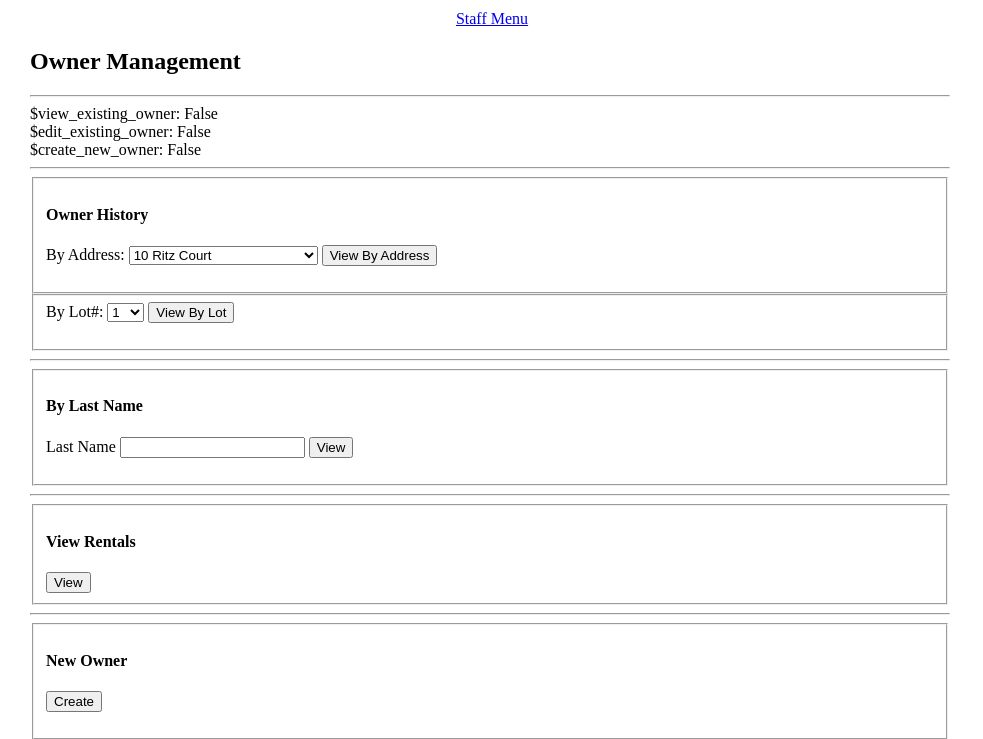
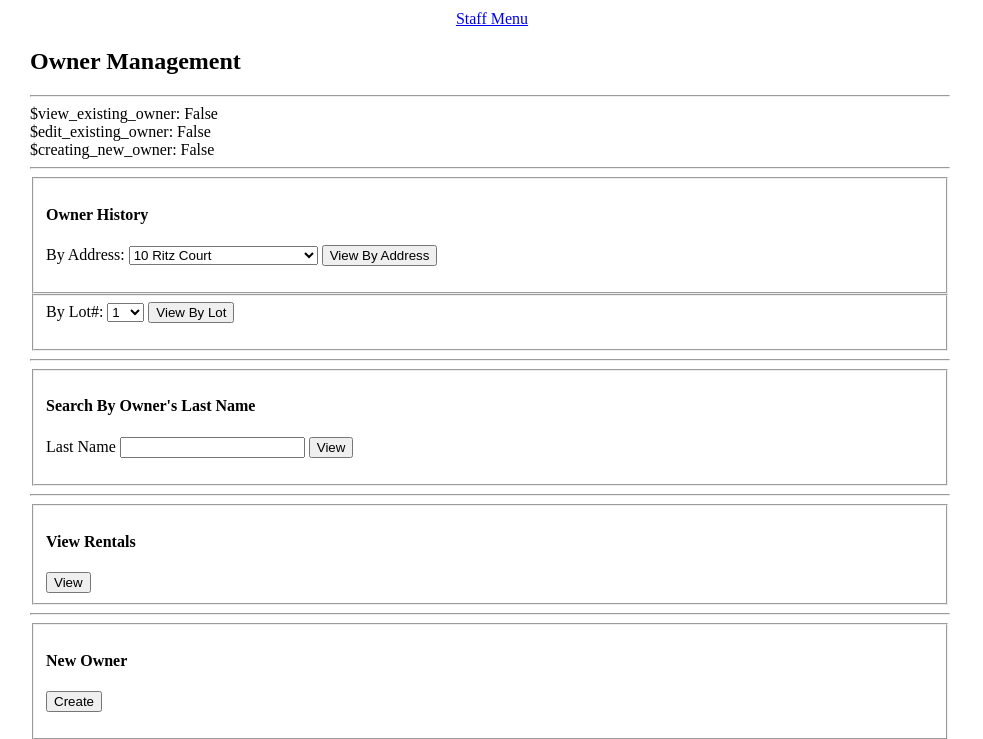
Before and after one commit to StevenLGomez/RegencyWeb, a PHP site: page /staff/owners/index.php in a window 1280 px wide. Shown: the part 40-779 px from the top of the page, without its empty margins (0-983 px from the left). Run offline with PHP 8.4, Linux system fonts and the light colour scheme; data comes from the database, SQL or seed files in the repository.

Commit message:
Refactoring & cleanup in owner pages

```diff
--- a/html/public/staff/owners/index.php
+++ b/html/public/staff/owners/index.php
@@ -10,7 +10,7 @@
     $full_owner_form_required = False;
     $view_existing_owner = False;
     $edit_existing_owner = False;
-    $create_new_owner = False;
+    $creating_new_owner = False;
     $display_new_owner = False;
     $last_name = '';
 
@@ -44,7 +44,7 @@
 
         if (isset($_POST['create_owner'])) {
             $full_owner_form_required = True;
-            $create_new_owner = True;
+            $creating_new_owner = True;
 
             $page_title = 'Create New Owner';
         }
@@ -164,8 +164,8 @@
                 }
                 echo '<br />';
 
-                echo '$create_new_owner: ';
-                if ($create_new_owner) {
+                echo '$creating_new_owner: ';
+                if ($creating_new_owner) {
                     echo 'True';
                 }
                 else
@@ -244,7 +244,7 @@
 
             <form action="" method="post">
             <fieldset>
-                <h4>By Last Name</h4>
+                <h4>Search By Owner's Last Name</h4>
                 <!-- The Last Name Entry Box -->
                 <div class="actions">
                     <label for "last_name">Last Name</label>
```
Also changed, not shown: html/public/staff/owners/form.php (+10 -13 lines), html/public/staff/owners/list.php (+4 -4 lines).
